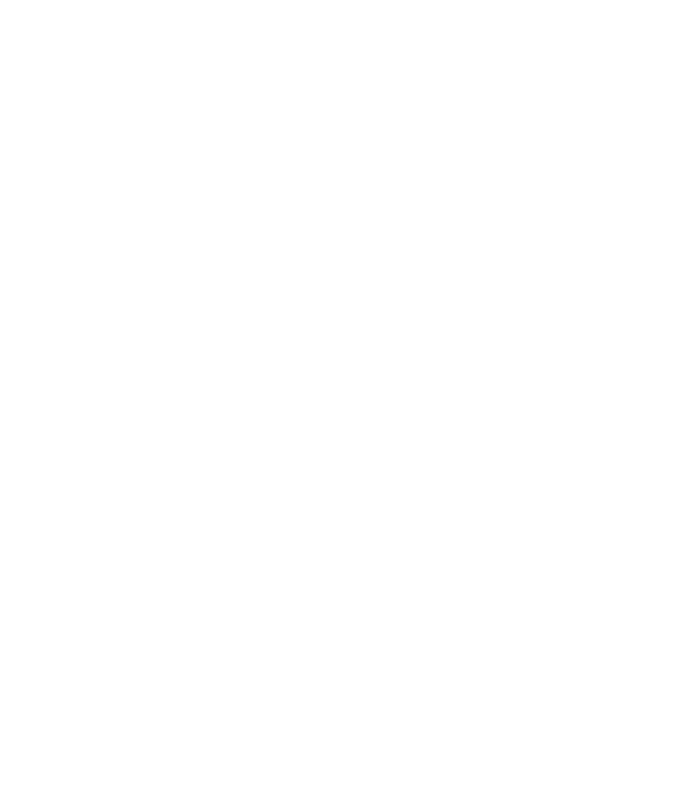
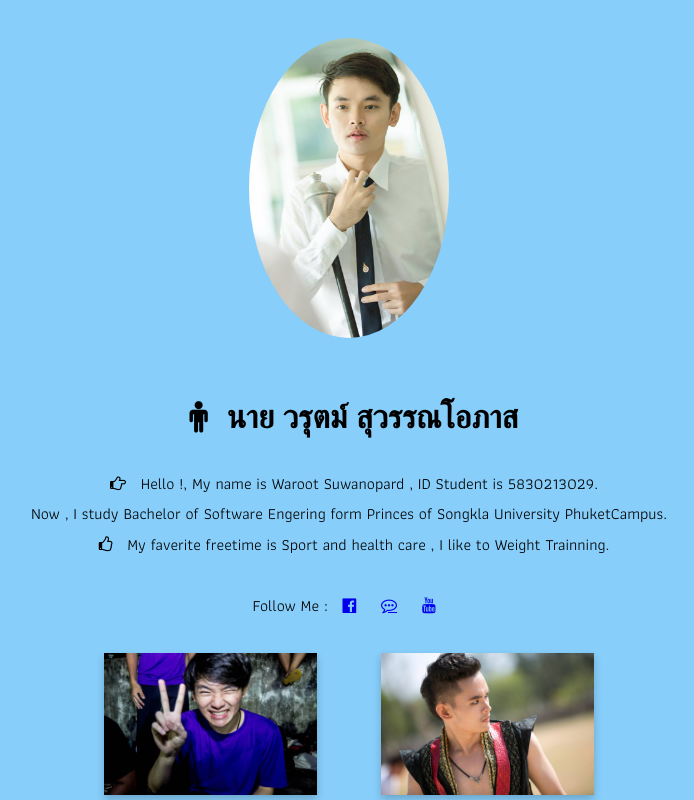
Before and after one commit to waroot029/QuizMoblieApp, a plain HTML site: page code/index.html in a window 1280 px wide. Shown: the top 800 px of the page, without its empty margins (291-985 px from the left). Drawn offline with Linux system fonts and the light colour scheme; a web font is replaced by a local one.

Commit message:
Quiz CSS /HTML

```diff
--- a/code/index.css
+++ b/code/index.css
@@ -1,12 +1,18 @@
 body {
     padding: 30px 100px;
-    font-family: 'Prompt', sans-serif;
+    font-family: 'Athiti', sans-serif;
     background-color: lightskyblue;
+    text-align: center;
+}
+
+h1 {
+    font-family: 'Pattaya', sans-serif;
 }
 
 .img-circle {
-    border-radius: 50%;
+    border-radius: 90%;
     width: 200px;
+    height: 300px;
     margin: auto;
 }
 
--- a/code/index.html
+++ b/code/index.html
@@ -0,0 +1,43 @@
+<!DOCTYPE html>
+<html lang="en">
+<head>
+    <meta charset="UTF-8">
+    <meta name="viewport" content="width=device-width, initial-scale=1.0">
+    <meta http-equiv="X-UA-Compatible" content="ie=edge">
+    <title>Document</title>
+    <link rel="stylesheet" href="index.css">
+    <link href="https://fonts.googleapis.com/css?family=Athiti|Pattaya" rel="stylesheet">
+    <link href="https://maxcdn.bootstrapcdn.com/font-awesome/4.7.0/css/font-awesome.min.css" rel="stylesheet">
+
+</head>
+<body>
+    <div class="profile-pic">
+    <img class="img-circle" src="../img/4.jpg">
+    </div>
+    <br>
+    <h1>
+             <i class="fa fa-male" aria-hidden="true"></i>
+            นาย วรุตม์  สุวรรณโอภาส
+    </h1>
+             <i class="fa fa-hand-o-right" aria-hidden="true"></i>
+            Hello !, My name is Waroot Suwanopard , ID Student is 5830213029.
+            <br>
+            Now , I study Bachelor of Software Engering form Princes of Songkla University PhuketCampus.
+            <br>
+            <i class="fa fa-thumbs-o-up" aria-hidden="true"></i>
+            My faverite freetime is Sport and health care , I like to Weight Trainning.
+            <br>
+            <br>
+           Follow Me :
+            <a href="https://www.facebook.com/WrSwop" class="fa fa-facebook-official"></a>
+            <a href="https://www.facebook.com/messages/t/WrSwop" class="fa fa-commenting-o"></a>
+            <a href="https://www.youtube.com/user/Ta0jeAwTz"  class="fa fa-youtube"></a>
+            <br>
+
+       <img class="card" src="../img/1.jpg">
+       <img class="card" src="../img/2.jpg">
+       <br>
+       <img class="img-circle" src="../img/3.jpg">
+    </div>
+</body>
+</html>
```
Also changed, not shown: img/1.jpg (added), img/3.jpg (added), img/4.jpg (added).
